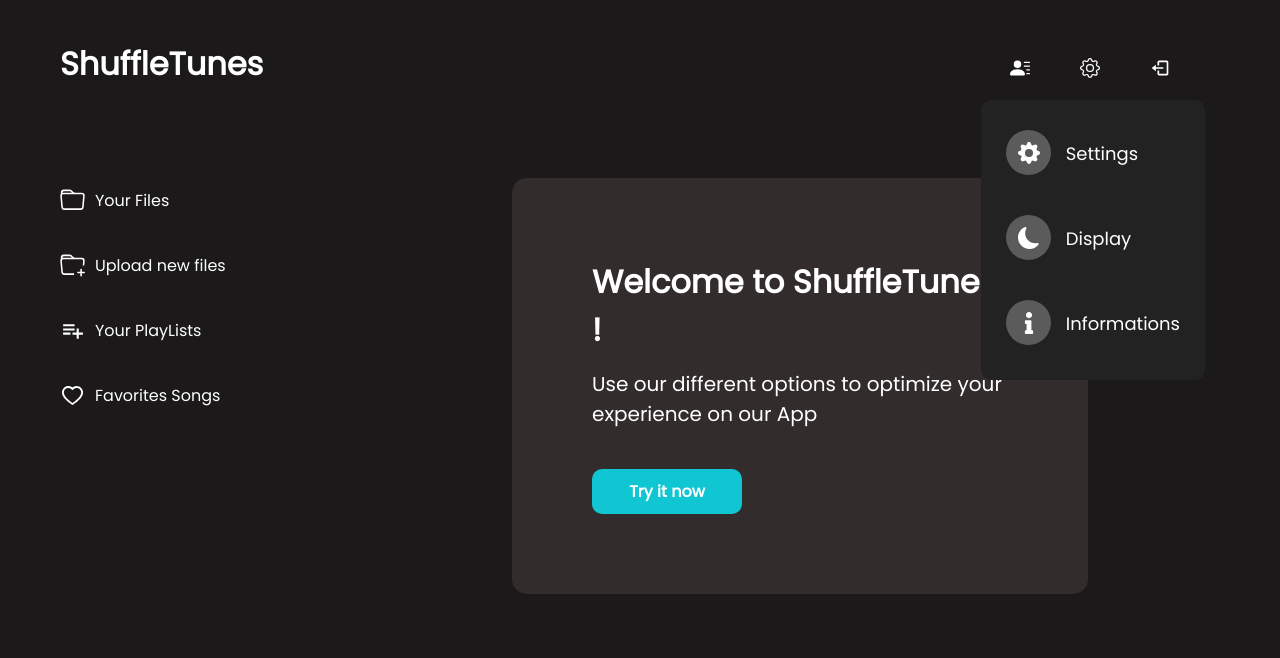
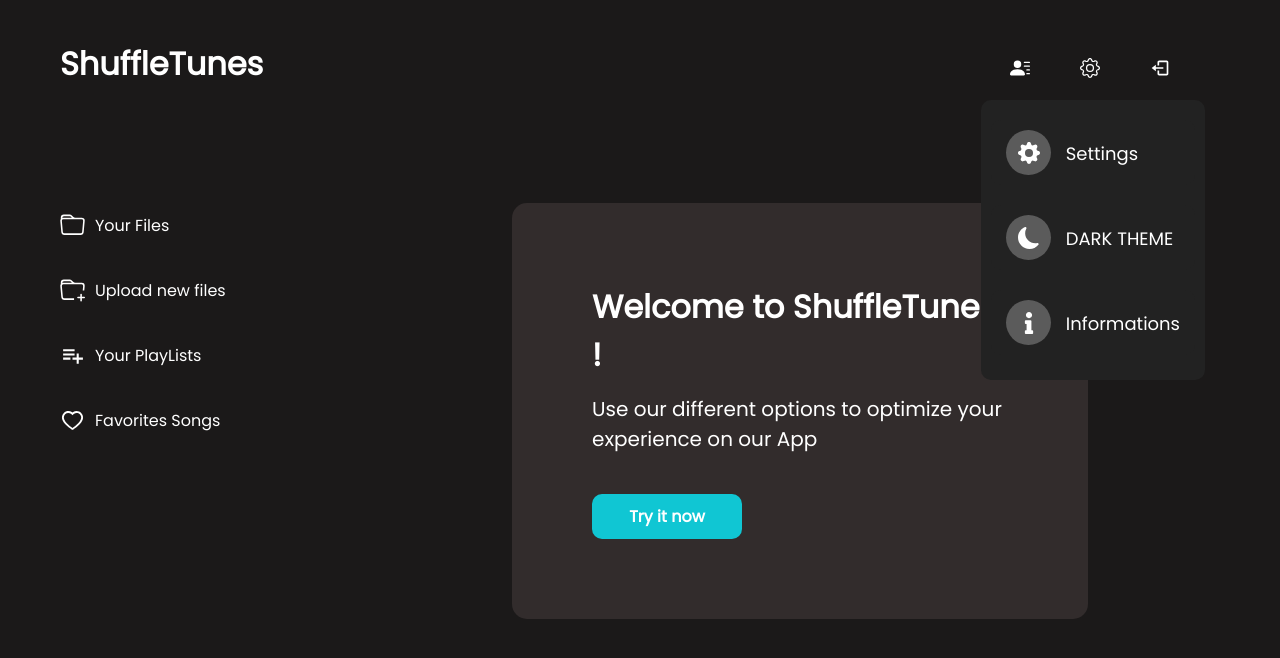
Before and after one commit to YiddishGun11/ShuffleTunes, a React (Create React App) app in the folder WebApp/client/: page /dashboard in a window 1280 px wide. Both pictures are taken after a click on the icon 1090 px from the left and 68 px from the top of the page. Shown: the top 658 px of the page. Built offline with nearby package versions, Linux system fonts and the light colour scheme.

Commit message:
[UPDATE] changing CSS colors infrastructure
- changing color infrastructure for a better rendment in ou app avoiding property "background-color" in *

```diff
--- a/WebApp/client/src/components/Connexion/Connexion.css
+++ b/WebApp/client/src/components/Connexion/Connexion.css
@@ -9,16 +9,16 @@ input[type="text"] {
 
 .login-section-background {
     background-color: #1b1919;
-    height: 100%;
+    height: 100vh;
+    padding-top: 50px;
 }
 
 .login-section {
     background-color: #322c2c;
     border: none;
     border-radius: 20px;
-    height: 550px;
+    height: auto;
     width: 600px;
-    margin-top: 50px;
     padding: 50px 60px;
     margin-left: auto;
     margin-right: auto;
--- a/WebApp/client/src/components/NavBar/NavBar.scss
+++ b/WebApp/client/src/components/NavBar/NavBar.scss
@@ -8,6 +8,7 @@
     font-family: $police;
     animation: from-top 2s;
     animation-iteration-count: 1;
+    background-color: #1b1919;
 
     .navbar-section-items {
         display: flex;
--- a/WebApp/client/src/components/Settings/Settings.js
+++ b/WebApp/client/src/components/Settings/Settings.js
@@ -3,9 +3,37 @@ import './Settings.scss'
 
 import DropSettings from './DropSettings/DropSettings'
 
-import {BsFillGearFill,BsFillMoonFill} from 'react-icons/bs'
+import {BsFillGearFill,BsFillMoonFill, BsFillSunFill} from 'react-icons/bs'
 import {FaInfo} from 'react-icons/fa'
 
+function Switch(){
+
+    const [theme, setTheme] = useState('dark');
+
+    const handleClick = () =>{
+        theme === 'dark' ? setTheme('light') : setTheme('dark')
+    }
+
+    return(
+        <div>
+            {theme === 'dark' ? (
+                <div className='settings-items' onClick={()=>handleClick()}>
+                    <div>
+                        <BsFillMoonFill size={22} className="settings-icons"/>
+                    </div>
+                    <p>DARK THEME</p>
+                </div>
+            ):(
+                <div className='settings-items' onClick={()=>handleClick()}>
+                    <div>
+                        <BsFillSunFill size={22} className="settings-icons"/>
+                    </div>
+                    <p>LIGHT THEME</p>
+                </div>
+            )}
+        </div>
+    )
+}
 
 function Settings(){
 
@@ -21,12 +49,7 @@ function Settings(){
                         </div>
                         <p>Settings</p>
                     </div>
-                    <div className='settings-items'>
-                        <div>
-                            <BsFillMoonFill size={22} className="settings-icons"/>
-                        </div>
-                        <p>Display</p>
-                        </div>
+                    <Switch />
                     <div className='settings-items'>
                         <div>
                             <FaInfo size={22} className="settings-icons"/>
--- a/WebApp/client/src/components/SideBar/SideBar.css
+++ b/WebApp/client/src/components/SideBar/SideBar.css
@@ -5,6 +5,7 @@
     font-family: Poppins, sans-serif;
     animation: slidein-bar 2s;
     animation-iteration-count: 1;
+    background-color: #1b1919;
 }
 
 .sidebar-item1 {
--- a/WebApp/client/src/pages/App.scss
+++ b/WebApp/client/src/pages/App.scss
@@ -4,9 +4,10 @@
     box-sizing: border-box;
     padding: 0;
     margin: 0;
+    scrollbar-width: none;
     background-color: #1b1919;
-    scrollbar-width: none;
 }
+
 
 .loading-message {
     text-align: center;
--- a/WebApp/client/src/pages/Connexion/ConnexionPage.js
+++ b/WebApp/client/src/pages/Connexion/ConnexionPage.js
@@ -9,7 +9,7 @@ function ConnexionPage(){
     const[display, setDisplay] = useState(true);
 
     return(
-        <div>
+        <div className='connexion-section'>
             <div className='home-menu'>
                 <Link to="/" className='home-menu-logo'><p>ShuffleTunes</p></Link>
                 <Link to="/connexion" className='home-menu-link'><p>Login</p></Link>
--- a/WebApp/client/src/pages/Connexion/ConnexionPage.scss
+++ b/WebApp/client/src/pages/Connexion/ConnexionPage.scss
@@ -1,4 +1,9 @@
 @import '../../../styles/variables.scss' ;
+
+.connexion-section {
+
+    height: 100vh;
+    width: 100vw;
 
     .home-menu {
         display: flex;
@@ -24,3 +29,5 @@
             font-weight: semi-bold;
         }
     }
+
+}
--- a/WebApp/client/src/pages/DashBoard/DashBoard.scss
+++ b/WebApp/client/src/pages/DashBoard/DashBoard.scss
@@ -1,9 +1,11 @@
 @import '../../../styles/variables.scss';
 
 .dashboard-section {
-    height: 625px;
+    height: 100vh;
+    padding-top: 25px;
     display: flex;
     justify-content: space-between;
+    background-color: #1b1919;
 
     .components-container {
         background-color: #1b1919;
```
Also changed, not shown: WebApp/client/src/components/Context/ThemeContext.js (added). Lines whose indentation alone changed are shown as unchanged.
